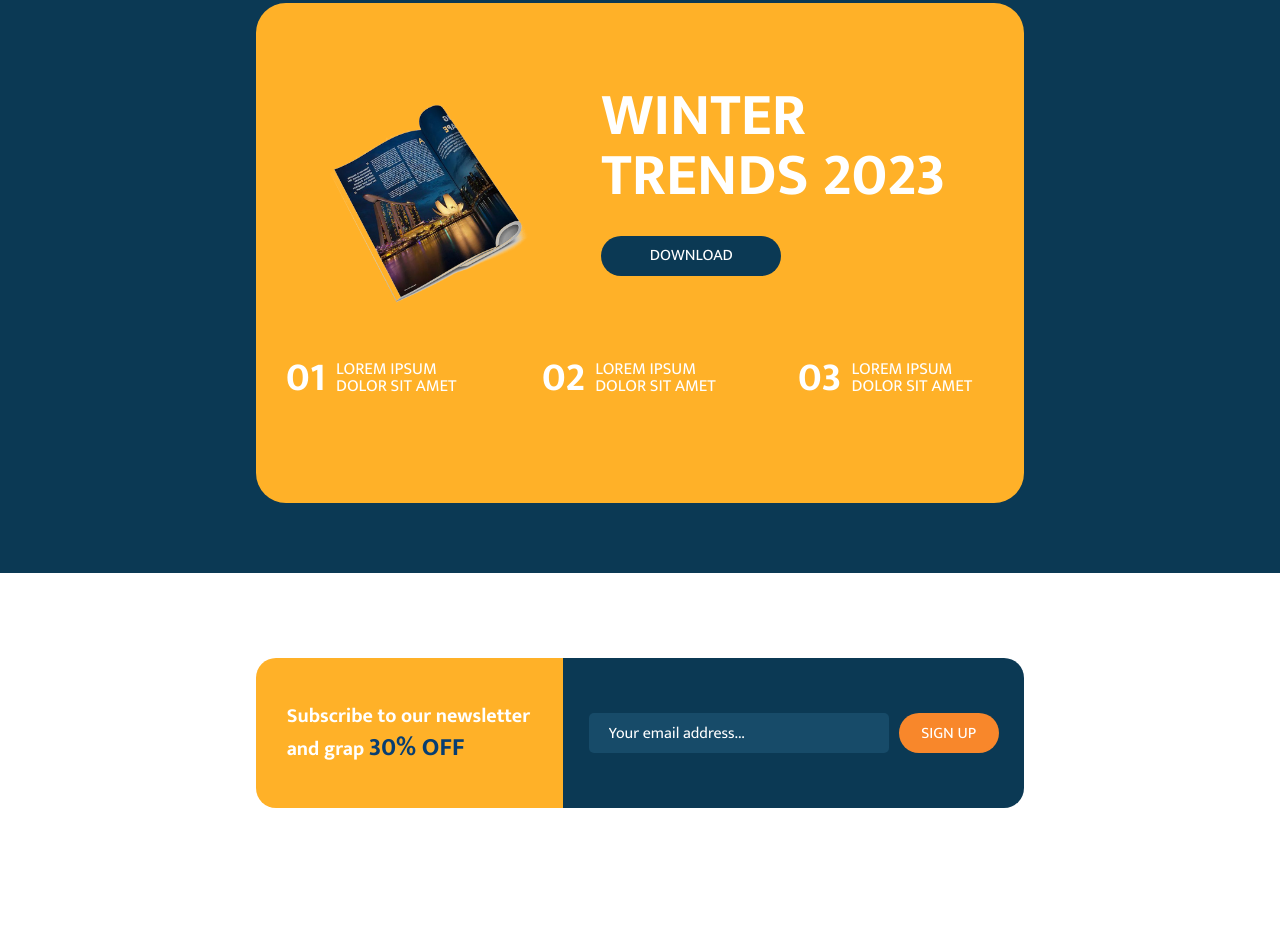
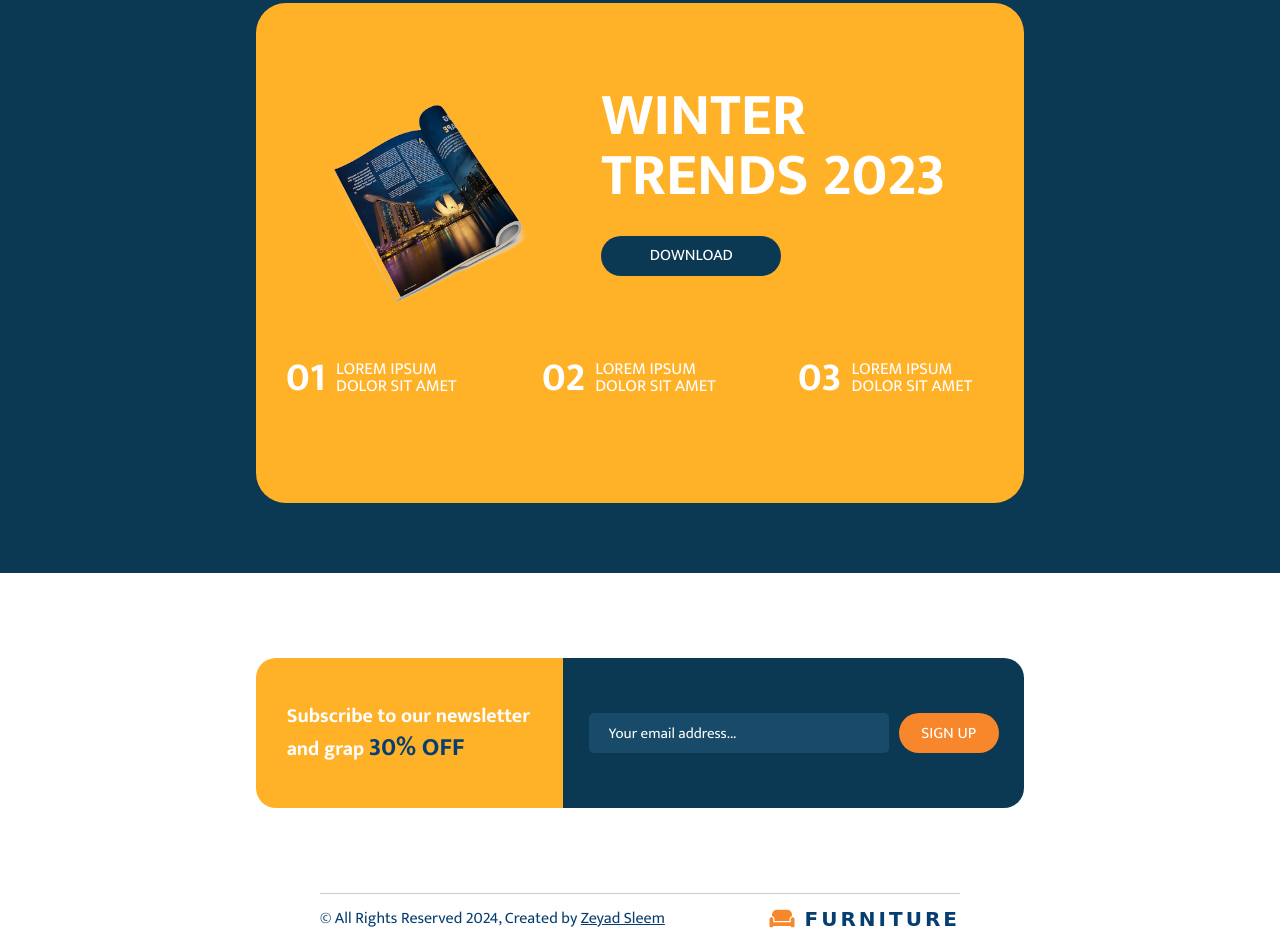
Before and after one commit to zeyadsleem/html-css-js, a plain HTML site: page Furniture/index.html in a window 1280 px wide. Shown: the part 3462-4405 px from the top of the page. Before the commit the page ends 4355 px from the top, so only its background shows below. Drawn offline with Linux system fonts and the light colour scheme; a web font is replaced by a local one.

Commit message:
feat: Furniture/ Create and Style the Footer of the Website

```diff
--- a/Furniture/index.html
+++ b/Furniture/index.html
@@ -332,6 +332,21 @@
         </div>
       </section>
       <!-- End of Contact -->
+
+      <!-- Footer -->
+      <footer class="footer">
+        <div class="copyright">
+          <p>
+            &copy; All Rights Reserved 2024, Created by
+            <a href="https://zeyad.vercel.app" target="_blank">Zeyad Sleem</a>
+          </p>
+        </div>
+        <div class="brand">
+          <i class="fa-solid fa-couch"></i>
+          <h1>FURNITURE</h1>
+        </div>
+      </footer>
+      <!-- End of Footer -->
     </div>
     <!-- End of Container -->
   </body>
--- a/Furniture/style.css
+++ b/Furniture/style.css
@@ -542,7 +542,7 @@ html {
   border-radius: 0.5rem;
   color: #fff;
   margin-right: 1rem;
-  font-size: 1.6rem;
+  font-size: 1.5rem;
 }
 
 .content-right input::placeholder {
@@ -566,4 +566,46 @@ html {
 
 /* End of Contact */
 
+/* Footer*/
+.footer {
+  width: 50%;
+  height: 5rem;
+  margin: auto;
+  display: flex;
+  justify-content: space-between;
+  align-items: center;
+  border-top: 0.1rem solid #ccc;
+}
+
+.copyright {
+  font-size: 1.6rem;
+  color: #073e72;
+}
+
+.copyright a {
+  color: #073e72;
+}
+
+.copyright a:hover {
+  color: #000;
+}
+
+.brand {
+  display: flex;
+  align-items: center;
+}
+
+.brand i {
+  font-size: 2rem;
+  color: #f8872b;
+  margin-right: 1rem;
+}
+
+.brand h1 {
+  font-family: "Kenia", cursive;
+  font-size: 2rem;
+  color: #073e72;
+  letter-spacing: 0.3rem;
+}
+/* End of Footer*/
 /* End of Container */
```
